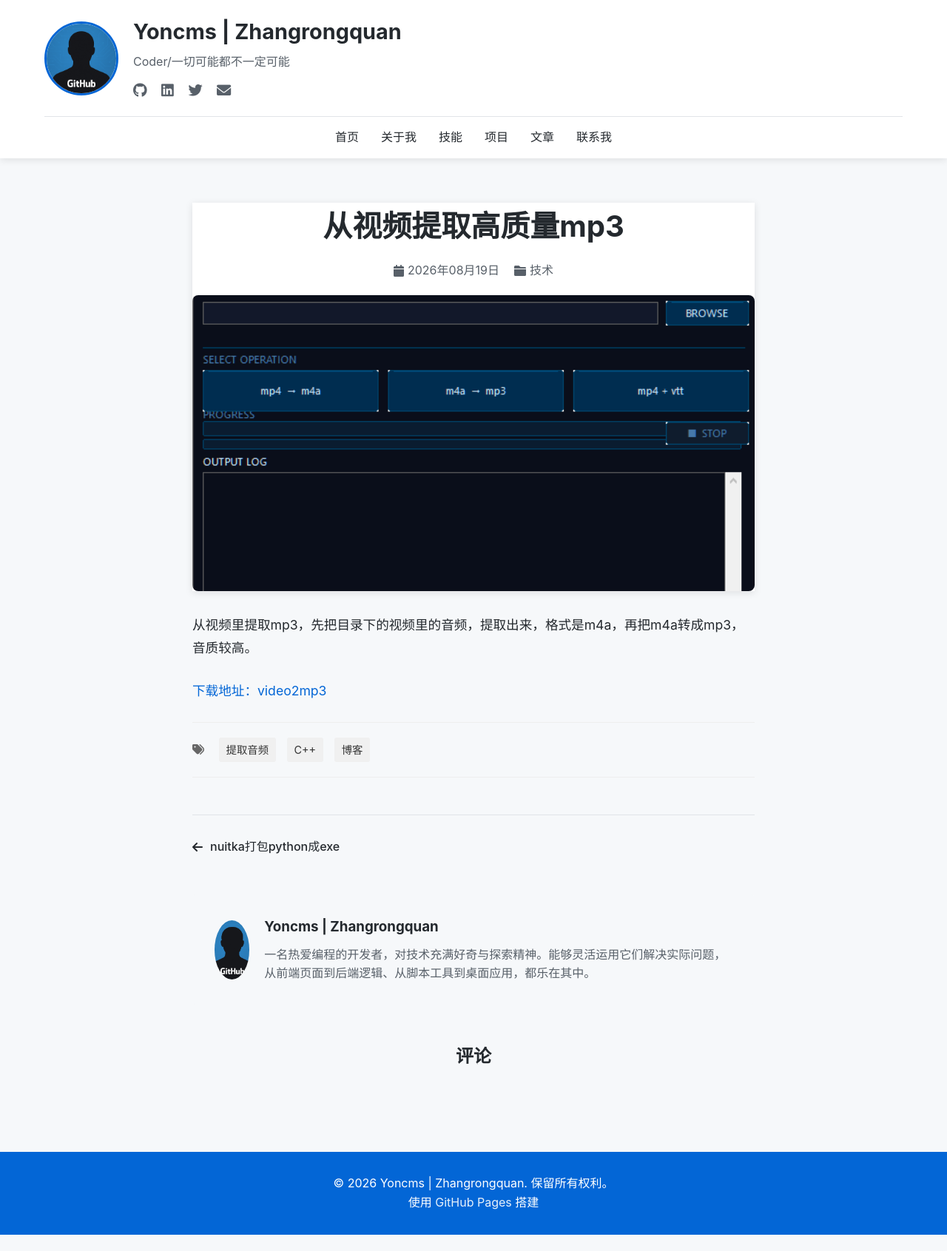
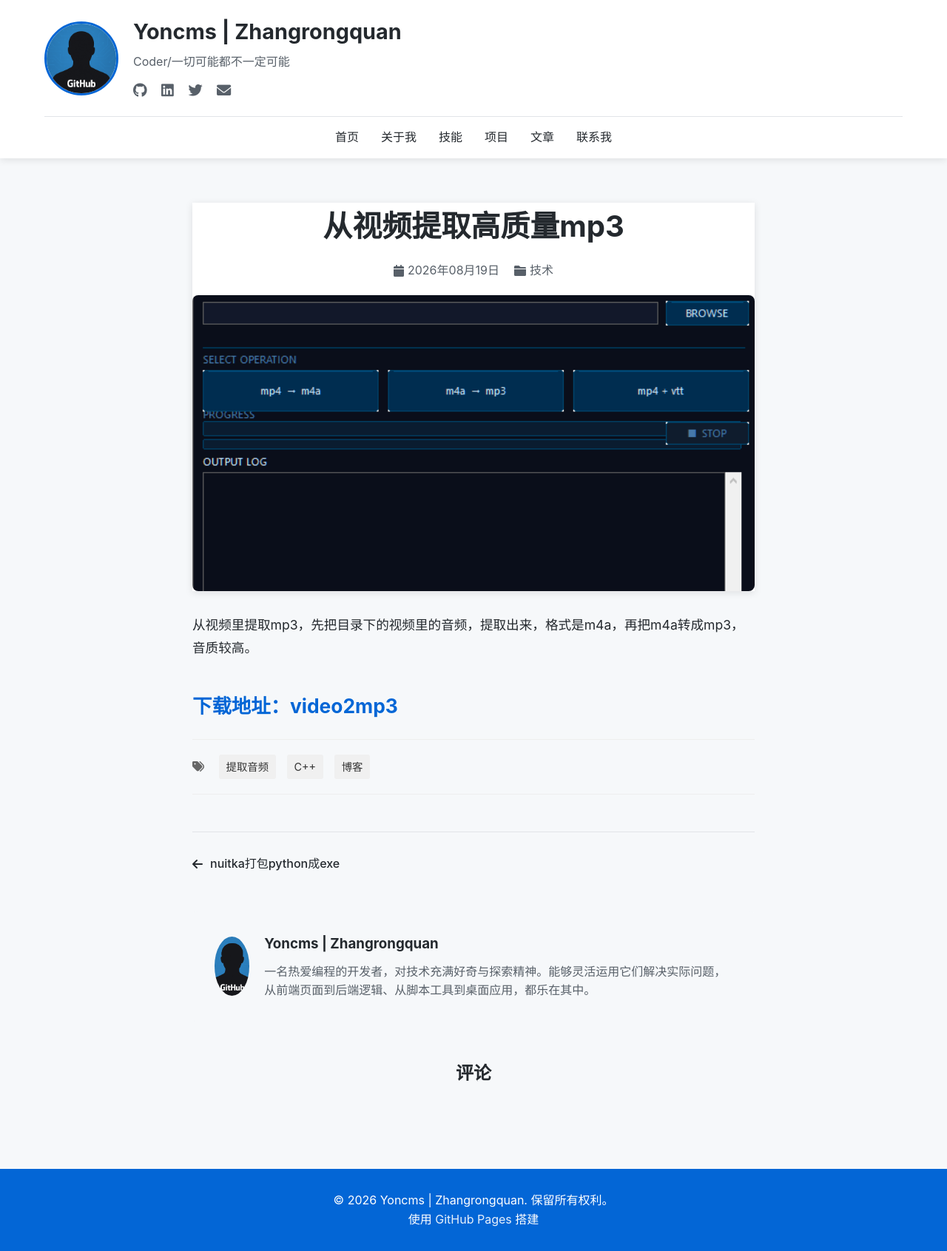
Before and after one commit to Yoncms/yoncms.github.io, a Jekyll site: the page built from _posts/2026-08-19-video-to-mp3.md, in a window 1280 px wide. Shown: the whole page at 74% size. Built offline with Jekyll 4.4.1, drawn with Linux system fonts in a browser that asks for light colours; comment, search, counter and statistics services are not loaded; before the commit the page ends 1669 px from its top, so only the background shows below that.

Commit message:
Update 2026-08-19-video-to-mp3.md

```diff
--- a/_posts/2026-08-19-video-to-mp3.md
+++ b/_posts/2026-08-19-video-to-mp3.md
@@ -9,4 +9,4 @@ featured_image: /assets/images/article49.jpg
 从视频里提取mp3，先把目录下的视频里的音频，提取出来，格式是m4a，再把m4a转<!--more-->成mp3，音质较高。<!--more-->
 
 
-<a style="text-decoration:none" href="https://github.com/Yoncms/video2mp3">下载地址：video2mp3</a>
+## <a style="text-decoration:none" href="https://github.com/Yoncms/video2mp3">下载地址：video2mp3</a>
```
